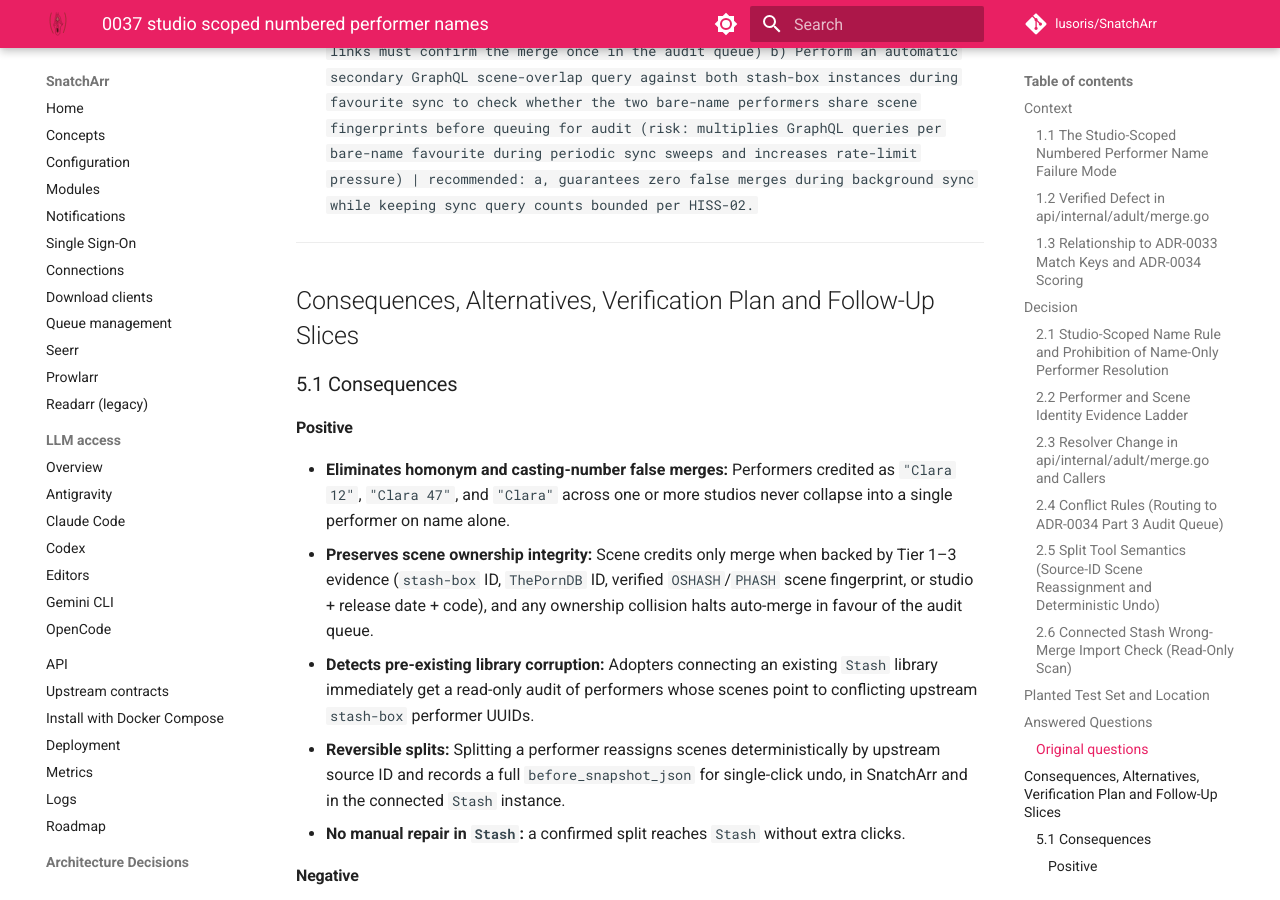
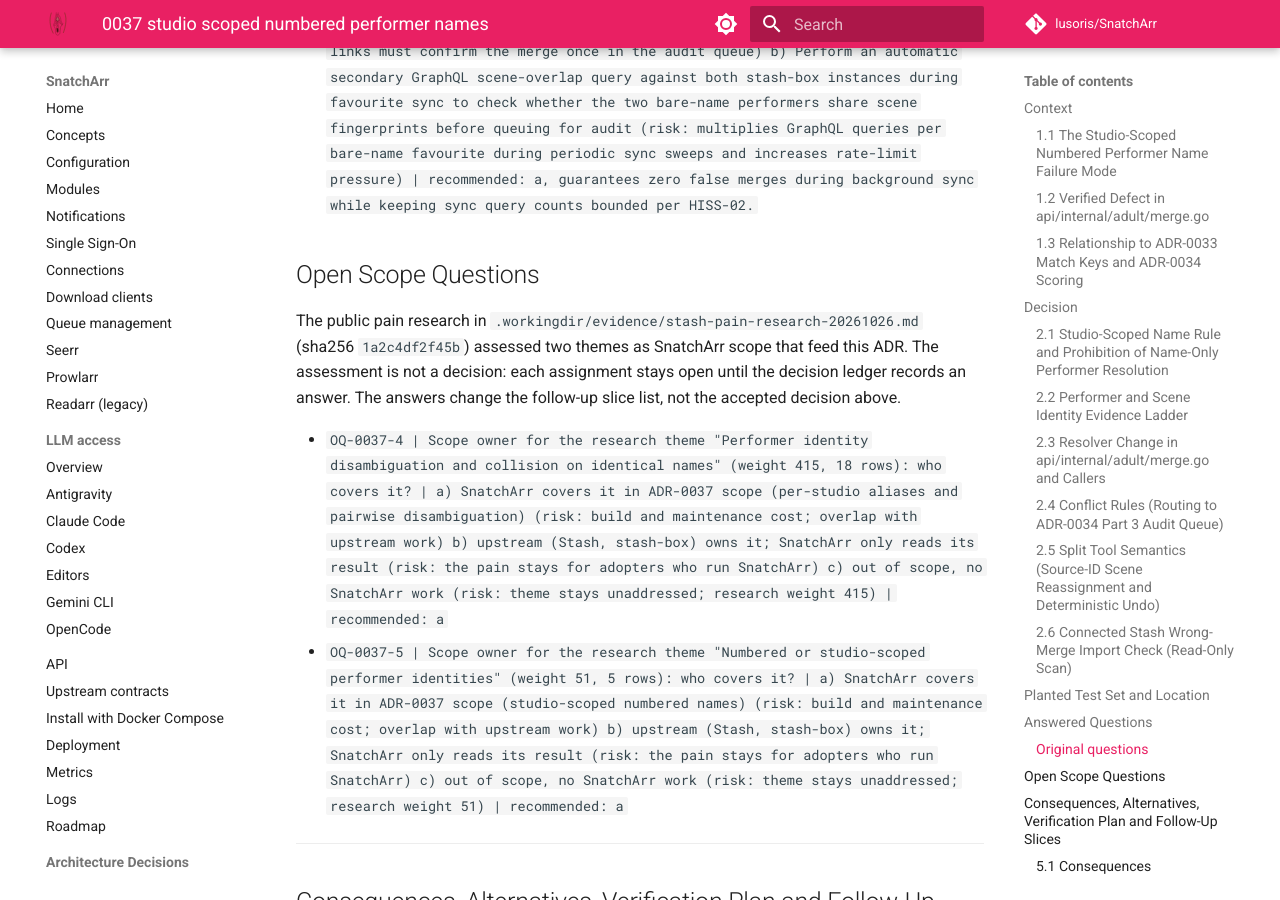
Before and after one commit to lusoris/SnatchArr, an MkDocs documentation site: the page built from docs/adr/0037-studio-scoped-numbered-performer-names.md, in a window 1280 px wide and 900 px high, scrolled down 11191 px. Built offline with MkDocs 1.6.1 and Material for MkDocs 9.7.7, drawn with Linux system fonts in a browser that asks for light colours; comment, search, counter and statistics services are not loaded; some of the changed text lies outside the part shown.

Commit message:
docs(adr): open scope questions for two stash pain themes in ADR-0037
The pain research assessed performer name collisions and numbered or
studio-scoped identities as SnatchArr scope. Both assignments become
open questions OQ-0037-4 and OQ-0037-5; their answers change the
follow-up slices, not the accepted decision.

Signed-off-by: lusoris <lusoris@proton.me>

```diff
--- a/docs/adr/0037-studio-scoped-numbered-performer-names.md
+++ b/docs/adr/0037-studio-scoped-numbered-performer-names.md
@@ -6,7 +6,7 @@
 -->
 # ADR-0037: Studio-scoped numbered performer names, scene-ownership conflict rules and Stash wrong-merge import check
 
-- **Status:** Accepted (amends [ADR-0033](0033-adult-identity-and-model.md))
+- **Status:** Accepted (amends [ADR-0033](0033-adult-identity-and-model.md)); scope questions `OQ-0037-4` and `OQ-0037-5` open
 - **Date:** 2026-10-26
 - **Related:** [ADR-0027](0027-adult-module.md), [ADR-0029](0029-task-flow-ui.md), [ADR-0032](0032-stash-own-or-integrate.md), [ADR-0033](0033-adult-identity-and-model.md), [ADR-0034](0034-matching-engine-and-model-connection.md)
 
@@ -166,6 +166,13 @@
 - `OQ-0037-2 | When the Stash wrong-merge import check detects a wrongly merged performer in a connected Stash instance, should SnatchArr write the split and scene reassignments back to Stash? | a) Read-only in Stash by default, with an opt-in "Apply split to Stash" action in the audit workbench that executes Stash GraphQL mutations (performerCreate / sceneUpdate) only on explicit per-finding operator confirmation and records a reversible snapshot (risk: requires mutation wrappers in goenvoy/mediaserver/stash/v2 and a Stash API key with write role) b) Strictly read-only integration with Stash at all times; SnatchArr splits the performer in its own database and offers a copyable repair report / GraphQL payload for the operator to apply in Stash (risk: operator still has to perform manual or scripted clicks inside Stash to fix Stash's own database) c) Automatic background write-back to Stash whenever a split is confirmed in SnatchArr (risk: unexpected external mutation of the user's Stash library if the operator only intended to adjust SnatchArr's local index) | recommended: a, keeps background scans strictly read-only while eliminating manual repair work in Stash when the operator explicitly confirms a split.`
 - `OQ-0037-3 | How should the resolver handle bare first-name performer entries imported during favourite sync (adult_favorite_performers) when no scene context or external URL is returned by the stash-box favourite query? | a) Keep bare-name performers as distinct canonical rows per (instance_id, foreign_id) during sync and enqueue a MatchAuditCandidate suggestion in adult_identity_suggestions without auto-merging (risk: a user who favourited the same mononym performer on two stash-box instances where neither entry lists external URLs or cross-ref links must confirm the merge once in the audit queue) b) Perform an automatic secondary GraphQL scene-overlap query against both stash-box instances during favourite sync to check whether the two bare-name performers share scene fingerprints before queuing for audit (risk: multiplies GraphQL queries per bare-name favourite during periodic sync sweeps and increases rate-limit pressure) | recommended: a, guarantees zero false merges during background sync while keeping sync query counts bounded per HISS-02.`
 
+## Open Scope Questions
+
+The public pain research in `.workingdir/evidence/stash-pain-research-20261026.md` (sha256 `1a2c4df2f45b`) assessed two themes as SnatchArr scope that feed this ADR. The assessment is not a decision: each assignment stays open until the decision ledger records an answer. The answers change the follow-up slice list, not the accepted decision above.
+
+- `OQ-0037-4 | Scope owner for the research theme "Performer identity disambiguation and collision on identical names" (weight 415, 18 rows): who covers it? | a) SnatchArr covers it in ADR-0037 scope (per-studio aliases and pairwise disambiguation) (risk: build and maintenance cost; overlap with upstream work) b) upstream (Stash, stash-box) owns it; SnatchArr only reads its result (risk: the pain stays for adopters who run SnatchArr) c) out of scope, no SnatchArr work (risk: theme stays unaddressed; research weight 415) | recommended: a`
+- `OQ-0037-5 | Scope owner for the research theme "Numbered or studio-scoped performer identities" (weight 51, 5 rows): who covers it? | a) SnatchArr covers it in ADR-0037 scope (studio-scoped numbered names) (risk: build and maintenance cost; overlap with upstream work) b) upstream (Stash, stash-box) owns it; SnatchArr only reads its result (risk: the pain stays for adopters who run SnatchArr) c) out of scope, no SnatchArr work (risk: theme stays unaddressed; research weight 51) | recommended: a`
+
 ---
 
 ## Consequences, Alternatives, Verification Plan and Follow-Up Slices
```
